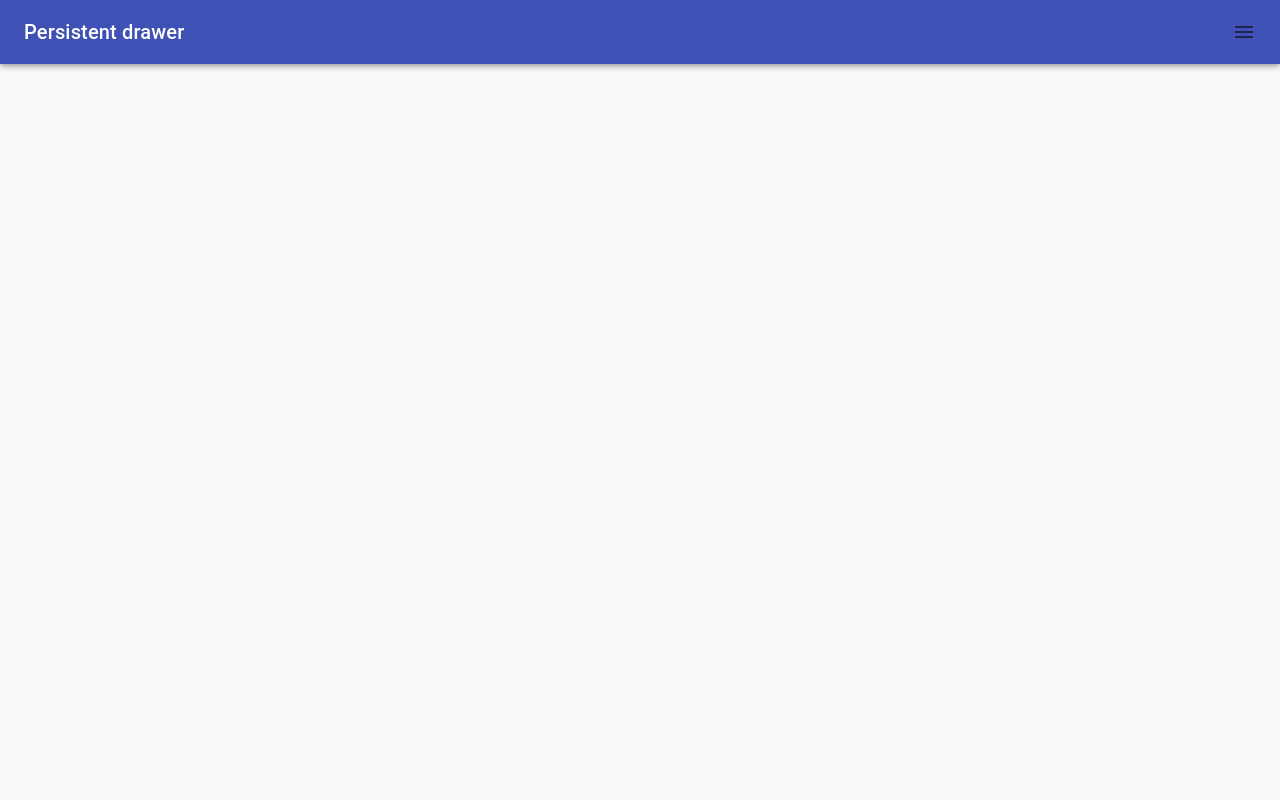
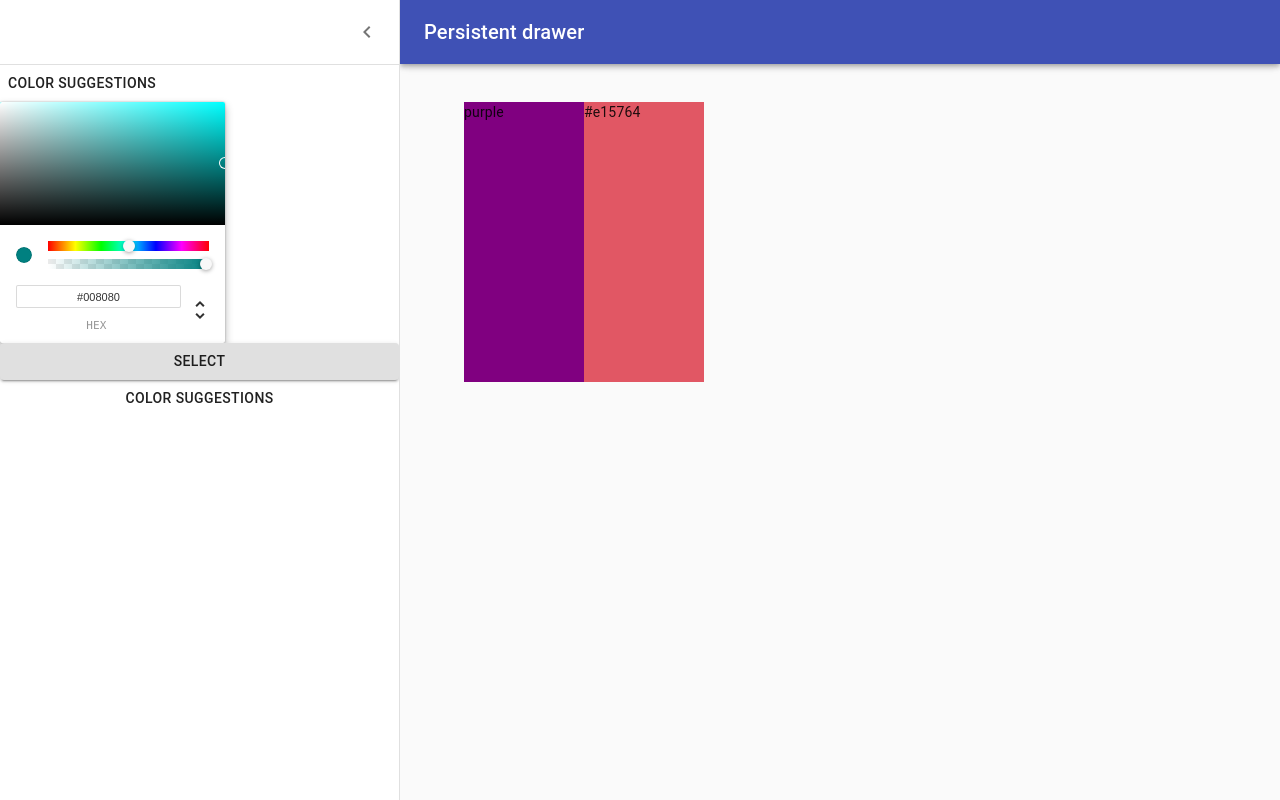
Before and after one commit to kimiakamrava/collage-app-frontend, a React (Create React App) app: page /palette/new in a window 1280 px wide. Built offline with nearby package versions, Linux system fonts and the light colour scheme.

Commit message:
some drag

```diff
--- a/src/CreatePalette.js
+++ b/src/CreatePalette.js
@@ -1,158 +1,181 @@
-import React, { Component } from 'react';
-import clsx from 'clsx';
-import { makeStyles, useTheme } from '@material-ui/core/styles';
-import Drawer from '@material-ui/core/Drawer';
-import AppBar from '@material-ui/core/AppBar';
-import Toolbar from '@material-ui/core/Toolbar';
-import CssBaseline from '@material-ui/core/CssBaseline';
-import Typography from '@material-ui/core/Typography';
-import Divider from '@material-ui/core/Divider';
-import IconButton from '@material-ui/core/IconButton';
-import Button from '@material-ui/core/Button';
-import MenuIcon from '@material-ui/icons/Menu';
-import ChevronLeftIcon from '@material-ui/icons/ChevronLeft';
-import ChevronRightIcon from '@material-ui/icons/ChevronRight';
-import {ChromePicker} from 'react-color';
+import React, { Component } from "react";
+import classNames from "classnames";
+import { withStyles } from "@material-ui/core/styles";
+import Drawer from "@material-ui/core/Drawer";
+import CssBaseline from "@material-ui/core/CssBaseline";
+import AppBar from "@material-ui/core/AppBar";
+import Toolbar from "@material-ui/core/Toolbar";
+import Typography from "@material-ui/core/Typography";
+import Divider from "@material-ui/core/Divider";
+import IconButton from "@material-ui/core/IconButton";
+import MenuIcon from "@material-ui/icons/Menu";
+import ChevronLeftIcon from "@material-ui/icons/ChevronLeft";
+import Button from "@material-ui/core/Button";
+import Drag from './Drag';
+import { ChromePicker } from "react-color";
 
-
-const drawerWidth = 350;
-
-
-const useStyles = makeStyles((theme) => ({
+const drawerWidth = 400;
+const styles = theme => ({
   root: {
-    display: 'flex',
-    color: 'gray',
-
+    display: "flex"
   },
-  MuiAppBarColorPrimary :{
-    color: "#fff",
-    backgroundColor: "gray",
-   },
   appBar: {
-    transition: theme.transitions.create(['margin', 'width'], {
+    transition: theme.transitions.create(["margin", "width"], {
       easing: theme.transitions.easing.sharp,
-      duration: theme.transitions.duration.leavingScreen,
-    }),
+      duration: theme.transitions.duration.leavingScreen
+    })
   },
   appBarShift: {
     width: `calc(100% - ${drawerWidth}px)`,
-    transition: theme.transitions.create(['margin', 'width'], {
+    marginLeft: drawerWidth,
+    transition: theme.transitions.create(["margin", "width"], {
       easing: theme.transitions.easing.easeOut,
-      duration: theme.transitions.duration.enteringScreen,
-    }),
-    marginRight: drawerWidth,
+      duration: theme.transitions.duration.enteringScreen
+    })
   },
-  title: {
-    flexGrow: 1,
+  menuButton: {
+    marginLeft: 12,
+    marginRight: 20
   },
   hide: {
-    display: 'none',
+    display: "none"
   },
   drawer: {
     width: drawerWidth,
-    flexShrink: 0,
-
+    flexShrink: 0
   },
   drawerPaper: {
-    width: drawerWidth,
+    width: drawerWidth
   },
   drawerHeader: {
-    display: 'flex',
-    alignItems: 'center',
-    padding: theme.spacing(0, 1),
-    // necessary for content to be below app bar
+    display: "flex",
+    alignItems: "center",
+    padding: "0 8px",
     ...theme.mixins.toolbar,
-    justifyContent: 'flex-start',
+    justifyContent: "flex-end"
   },
   content: {
     flexGrow: 1,
-    padding: theme.spacing(3),
-    transition: theme.transitions.create('margin', {
+    height: "calc(100vh - 64px)",
+    padding: theme.spacing.unit * 3,
+    transition: theme.transitions.create("margin", {
       easing: theme.transitions.easing.sharp,
-      duration: theme.transitions.duration.leavingScreen,
+      duration: theme.transitions.duration.leavingScreen
     }),
-    marginRight: -drawerWidth,
+    marginLeft: -drawerWidth
   },
   contentShift: {
-    transition: theme.transitions.create('margin', {
+    transition: theme.transitions.create("margin", {
       easing: theme.transitions.easing.easeOut,
-      duration: theme.transitions.duration.enteringScreen,
+      duration: theme.transitions.duration.enteringScreen
     }),
-    marginRight: 0,
-  },
-}));
+    marginLeft: 0
+  }
+});
 
+class CreatePalette extends Component {
+    constructor(props) {
+        super(props);
+        this.state = {
+          open: true,
+          currentColor: "teal",
+          colors: ["purple", "#e15764"]
+        };
+        this.updateCurrentColor = this.updateCurrentColor.bind(this);
+        this.addNewColor = this.addNewColor.bind(this);
+    }
 
-export default function CreatePalette() {
-    const classes = useStyles();
-    const theme = useTheme();
-    const [open, setOpen] = React.useState(false);
+  handleDrawerOpen = () => {
+    this.setState({ open: true });
+  };
+  handleDrawerClose = () => {
+    this.setState({ open: false });
+  };
 
-    const handleDrawerOpen = () => {
-      setOpen(true);
-    };
+  updateCurrentColor(newColor) {
+    this.setState({ currentColor: newColor.hex });
+  }
 
-    const handleDrawerClose = () => {
-      setOpen(false);
-    };
+  addNewColor() {
+    this.setState({ colors: [...this.state.colors, this.state.currentColor] });
+  }
 
+  render() {
+    const { classes } = this.props;
+    const { open } = this.state;
     return (
       <div className={classes.root}>
         <CssBaseline />
         <AppBar
-          position="fixed"
-          className={clsx(classes.appBar, {
-            [classes.appBarShift]: open,
+          position='fixed'
+          className={classNames(classes.appBar, {
+            [classes.appBarShift]: open
           })}
         >
-          <Toolbar>
-            <Typography variant="h6" noWrap className={classes.title}>
-              Persistent drawer
-            </Typography>
+          <Toolbar disableGutters={!open}>
             <IconButton
-              color="gray"
-              background-color="gray"
-              aria-label="open drawer"
-              edge="end"
-              onClick={handleDrawerOpen}
-              className={clsx(open && classes.hide)}
+              color='inherit'
+              aria-label='Open drawer'
+              onClick={this.handleDrawerOpen}
+              className={classNames(classes.menuButton, open && classes.hide)}
             >
               <MenuIcon />
             </IconButton>
+            <Typography variant='h6' color='inherit' noWrap>
+              Persistent drawer
+            </Typography>
           </Toolbar>
         </AppBar>
+        <Drawer
+          className={classes.drawer}
+          variant='persistent'
+          anchor='left'
+          open={open}
+          classes={{
+            paper: classes.drawerPaper
+          }}
+        >
+          <div className={classes.drawerHeader}>
+            <IconButton onClick={this.handleDrawerClose}>
+              <ChevronLeftIcon />
+            </IconButton>
+          </div>
+          <Divider />
+
+          <div>
+          <Button variant='text' color='gray'>
+              Color suggestions
+            </Button>
+          </div>
+          <ChromePicker
+            color={this.state.currentColor}
+            onChangeComplete={this.updateCurrentColor}
+        />
+             <Button
+            variant='contained'
+            color='gray'
+            onClick={this.addNewColor}
+          >
+            Select
+          </Button>
+          <Button variant='text' color='gray'>
+              Color suggestions
+            </Button>
+        </Drawer>
         <main
-          className={clsx(classes.content, {
-            [classes.contentShift]: open,
+          className={classNames(classes.content, {
+            [classes.contentShift]: open
           })}
         >
           <div className={classes.drawerHeader} />
-
-
+          <ul>
+            {this.state.colors.map(color => (
+              <Drag color={color}/>
+            ))}
+          </ul>
         </main>
-        <Drawer
-          className={classes.drawer}
-          variant="persistent"
-          anchor="right"
-          open={open}
-          classes={{
-            paper: classes.drawerPaper,
-          }}
-        >
-          <div className={classes.drawerHeader}>
-
-            <IconButton onClick={handleDrawerClose}>
-              {theme.direction === 'rtl' ? <ChevronLeftIcon /> : <ChevronRightIcon />}
-            </IconButton>
-          </div>
-          <Divider />
-          <Button variant='text' color='white'>Color Suggestions</Button>
-          <ChromePicker color="purple" onChangeComplete={(newColor)=> console.log(newColor)}/>
-
-          <Button variant='outlined' color='gray'>Select Color</Button>
-           <Button variant='text' color='gray'>Clear My Palette</Button>
-
-        </Drawer>
       </div>
     );
   }
+}
+export default withStyles(styles, { withTheme: true })(CreatePalette);
--- /dev/null
+++ b/src/Drag.js
@@ -0,0 +1,21 @@
+import React from 'react';
+import{withStyles} from "@material-ui/styles";
+
+const style = {
+    drag:{
+    width: "15vh",
+    height: "35vh",
+    margin:"0 auto",
+    display: "inline-block",
+    position: "relative",
+    cursor: "pointer",
+
+    }
+
+};
+
+function Drag(props){
+    return<div className={props.classes.drag} style={{backgroundColor: props.color}}>{props.color}</div>
+}
+
+export default withStyles(style)(Drag)
```
